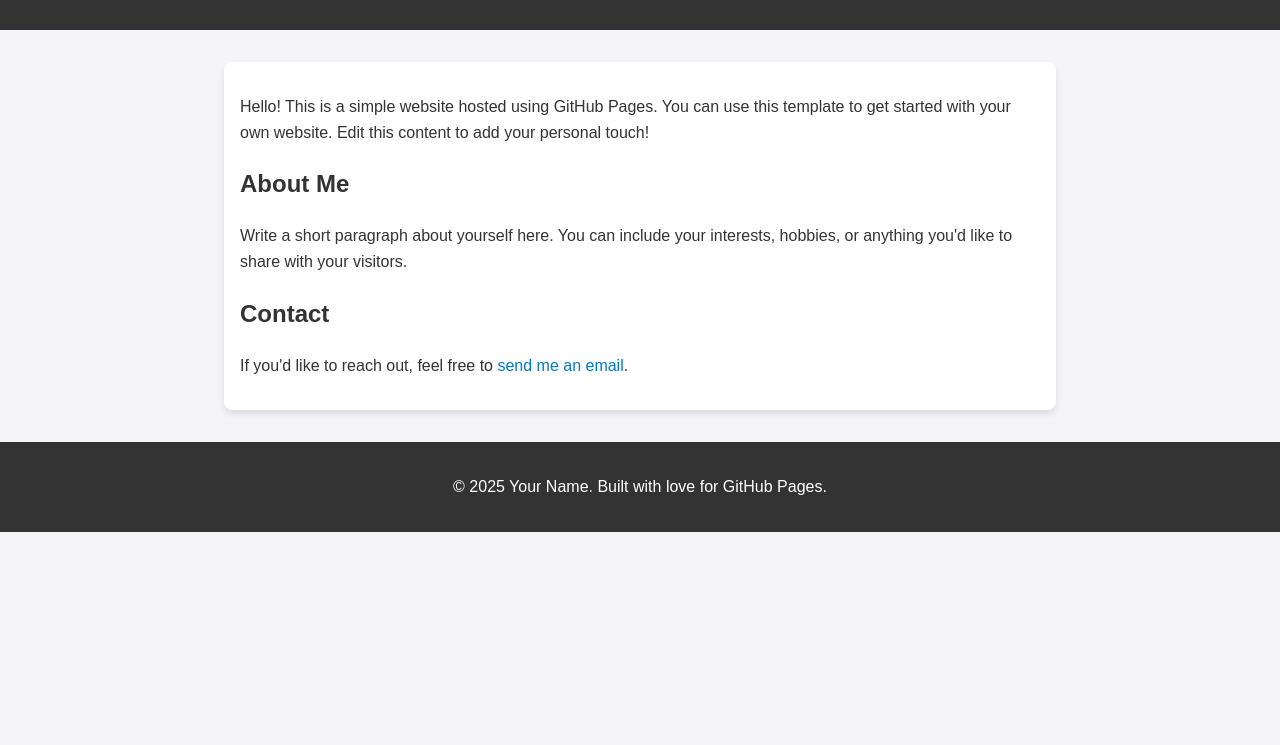
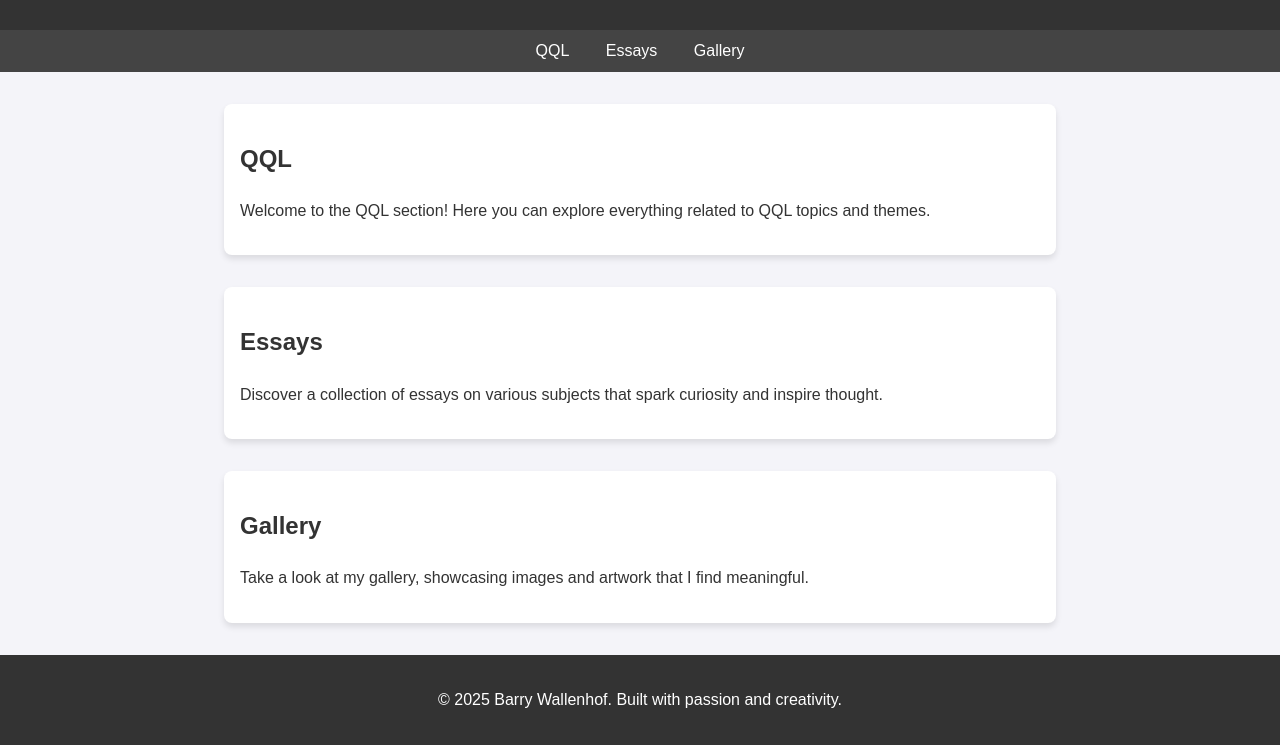
Before and after one commit to BarryWallenhof/QQLgallery, a plain HTML site: page index.html in a window 1280 px wide. Shown: the part 96-841 px from the top of the page. Before the commit the page ends 800 px from the top, so only its background shows below. Drawn offline with Linux system fonts and the light colour scheme.

Commit message:
Update index.html

```diff
--- a/index.html
+++ b/index.html
@@ -3,7 +3,7 @@
 <head>
     <meta charset="UTF-8">
     <meta name="viewport" content="width=device-width, initial-scale=1.0">
-    <title>My GitHub Pages Website</title>
+    <title>Barry's Personal Website</title>
     <style>
         body {
             font-family: Arial, sans-serif;
@@ -18,6 +18,20 @@
             color: #fff;
             padding: 1rem 0;
             text-align: center;
+        }
+        nav {
+            background: #444;
+            color: #fff;
+            padding: 0.5rem;
+            text-align: center;
+        }
+        nav a {
+            color: #fff;
+            text-decoration: none;
+            margin: 0 1rem;
+        }
+        nav a:hover {
+            text-decoration: underline;
         }
         .container {
             max-width: 800px;
@@ -45,19 +59,27 @@
 </head>
 <body>
     <header>
-        <h1>Welcome to My Website</h1>
+        <h1>Barry's Personal Website</h1>
     </header>
-    <div class="container">
-        <p>Hello! This is a simple website hosted using GitHub Pages. You can use this template to get started with your own website. Edit this content to add your personal touch!</p>
-
-        <h2>About Me</h2>
-        <p>Write a short paragraph about yourself here. You can include your interests, hobbies, or anything you'd like to share with your visitors.</p>
-
-        <h2>Contact</h2>
-        <p>If you'd like to reach out, feel free to <a href="mailto:your-email@example.com">send me an email</a>.</p>
+    <nav>
+        <a href="#qql">QQL</a>
+        <a href="#essays">Essays</a>
+        <a href="#gallery">Gallery</a>
+    </nav>
+    <div class="container" id="qql">
+        <h2>QQL</h2>
+        <p>Welcome to the QQL section! Here you can explore everything related to QQL topics and themes.</p>
+    </div>
+    <div class="container" id="essays">
+        <h2>Essays</h2>
+        <p>Discover a collection of essays on various subjects that spark curiosity and inspire thought.</p>
+    </div>
+    <div class="container" id="gallery">
+        <h2>Gallery</h2>
+        <p>Take a look at my gallery, showcasing images and artwork that I find meaningful.</p>
     </div>
     <footer>
-        <p>&copy; 2025 Your Name. Built with love for GitHub Pages.</p>
+        <p>&copy; 2025 Barry Wallenhof. Built with passion and creativity.</p>
     </footer>
 </body>
 </html>
```
